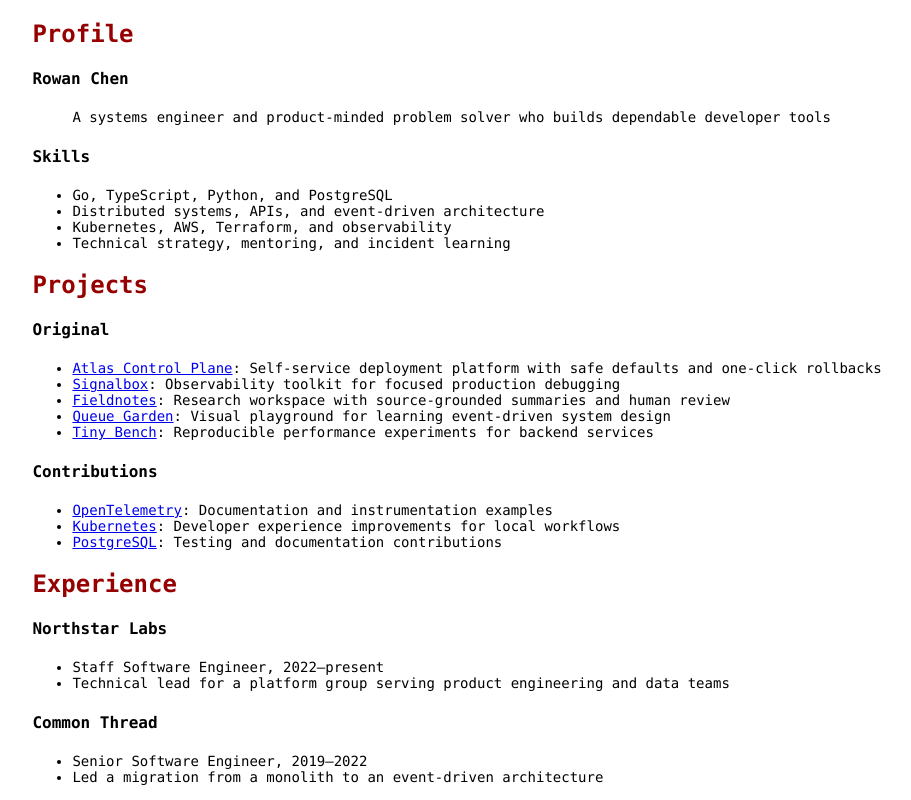
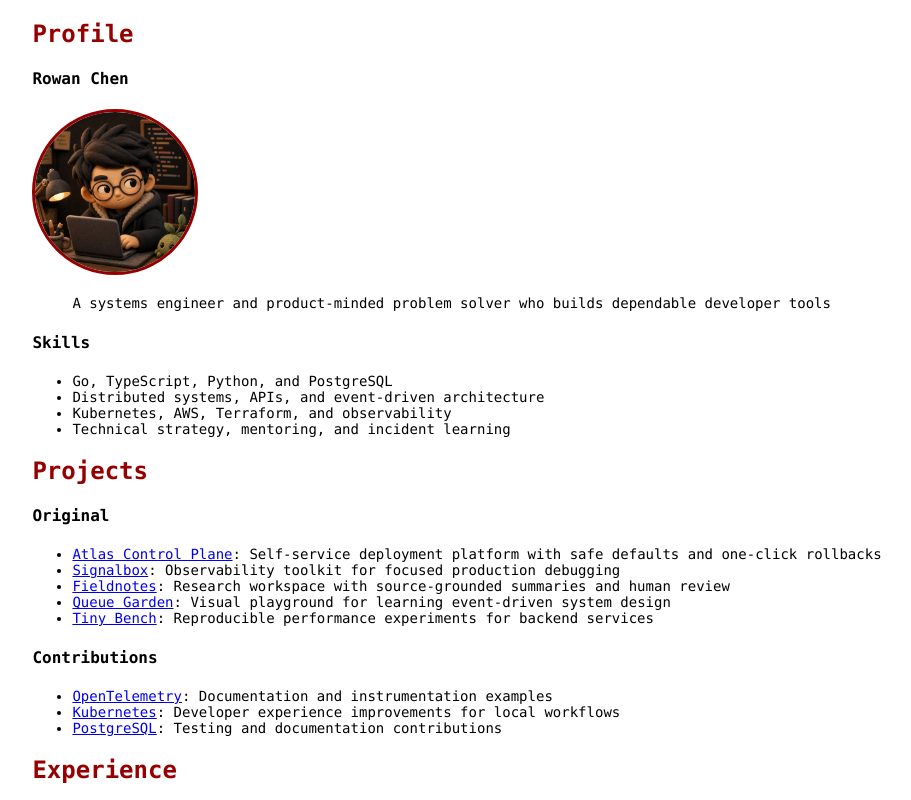
Before and after one commit to hackjutsu/geek-profile, an Eleventy site: page profile/src/index.md in a window 1280 px wide. Shown: the top 800 px of the page, without its empty margins (102-1013 px from the left). Built offline with nearby package versions, Linux system fonts and the light colour scheme; Eleventy itself is replaced by a stand-in of ours; files that its build step writes are made by us from their sources.

Commit message:
Add images to sample profile

```diff
--- a/docs/css/site.css
+++ b/docs/css/site.css
@@ -18,6 +18,14 @@
   font-family: Consolas, Menlo, Monaco, "Courier New", monospace;
 }
 
+.profile-avatar {
+  width: 160px;
+  height: 160px;
+  object-fit: cover;
+  border: 3px solid rgb(151, 0, 0);
+  border-radius: 50%;
+}
+
 p,
 li {
   font-size: 14px;
--- a/profile/src/css/site.css
+++ b/profile/src/css/site.css
@@ -18,6 +18,14 @@
   font-family: Consolas, Menlo, Monaco, "Courier New", monospace;
 }
 
+.profile-avatar {
+  width: 160px;
+  height: 160px;
+  object-fit: cover;
+  border: 3px solid rgb(151, 0, 0);
+  border-radius: 50%;
+}
+
 p,
 li {
   font-size: 14px;
--- a/profile/src/index.md
+++ b/profile/src/index.md
@@ -11,6 +11,8 @@
 ## Profile
 
 #### Rowan Chen
+
+<img class="profile-avatar" src="./images/rowan-chen.png" alt="Cartoon portrait of the fictional profile owner Rowan Chen">
 
 > A systems engineer and product-minded problem solver who builds dependable developer tools
 
```
Also changed, not shown: docs/index.html (+1 -0 lines), .eleventy.js, README.md, assets/sample-profile.jpg (added), docs/images/rowan-chen.png (added), profile/src/images/rowan-chen.png (added).
